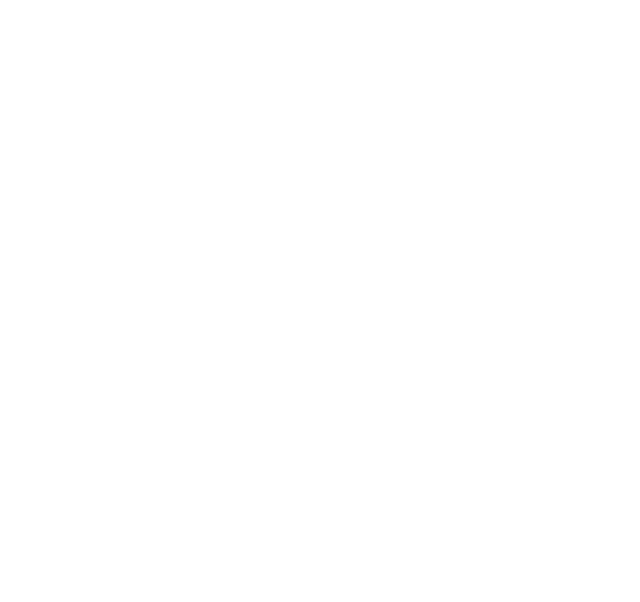
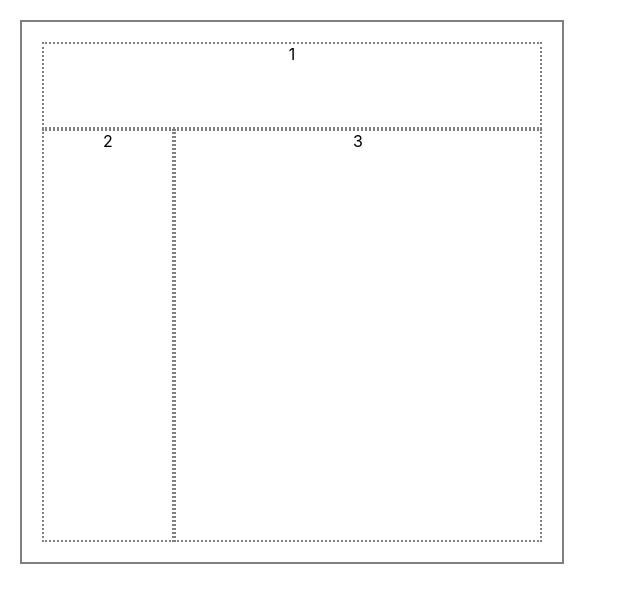
Before and after one commit to dogFootLog/comp-prj, a React (Create React App) app: page /css in a window 1280 px wide. Before the commit this address had no page. Shown: the top 602 px of the page, without its empty margins (0-640 px from the left). Built offline with nearby package versions, Linux system fonts and the light colour scheme.

Commit message:
[220512] CSS flex practice

```diff
--- a/src/component/hookTest/HookState.jsx
+++ b/src/component/hookTest/HookState.jsx
@@ -1,19 +1,22 @@
 import { useEffect, useState } from "react";
 
 const HookTest = () => {
-  const [counter, setCounter] = useState(0);
+  const [counter, setCounter] = useState({ num: 0 });
   useEffect(() => {
     const timer = setInterval(() => {
-      setCounter((prev) => prev + 1);
+      setCounter((prev) => {
+        const v = prev.num + 1;
+        return { num: v };
+      });
     }, 1000);
     return () => {
       clearInterval(timer);
-      alert(counter);
+      alert(counter.num);
     };
-  }, [counter]);
+  }, []);
   return (
     <div>
-      <p>{counter}</p>
+      <p>{counter.num}</p>
     </div>
   );
 };
--- /dev/null
+++ b/src/layouts/cssTest/CT0512.css
@@ -0,0 +1,36 @@
+.container {
+  width: 500px;
+  height: 500px;
+  border: 2px solid gray;
+  padding: 20px;
+  display: flex;
+  flex-direction: column;
+}
+
+.item {
+  border: gray 2px dotted;
+}
+
+#item1 {
+  position: relative;
+  box-sizing: 100%;
+  height: 100px;
+  top: 0;
+}
+
+.main {
+  display: flex;
+  flex-direction: row;
+  width: 100%;
+  height: 100%;
+  justify-content: flex-end;
+  align-items: stretch;
+}
+
+#item2 {
+  flex-grow: 1;
+}
+
+#item3 {
+  flex-grow: 3;
+}
--- /dev/null
+++ b/src/layouts/cssTest/CT0512.jsx
@@ -0,0 +1,22 @@
+import "./CT0512.css";
+
+const CT0512 = () => {
+  return (
+    <div className="page-wrap">
+      <div className="container">
+        <div id="item1" className="item">
+          1
+        </div>
+        <div className="main">
+          <div id="item2" className="item">
+            2
+          </div>
+          <div id="item3" className="item">
+            3
+          </div>
+        </div>
+      </div>
+    </div>
+  );
+};
+export default CT0512;
--- /dev/null
+++ b/src/pages/CssPage.jsx
@@ -0,0 +1,11 @@
+import CT0512 from "@/layouts/cssTest/CT0512";
+
+const CssPage = () => {
+  return (
+    <>
+      <CT0512 />
+    </>
+  );
+};
+
+export default CssPage;
--- a/src/routes/Routes.js
+++ b/src/routes/Routes.js
@@ -5,6 +5,7 @@
 import DropdownPage from "@/pages/DropdownPage";
 import UseStatePage from "@/pages/UseStatePage";
 import UseRefPage from "@/pages/UseRefPage";
+import CssPage from "@/pages/CssPage";
 
 const Routes = () => {
   const route = [
@@ -14,6 +15,7 @@
     { path: "/dropdown", element: <DropdownPage /> },
     { path: "/useRef", element: <UseRefPage /> },
     { path: "/useState", element: <UseStatePage /> },
+    { path: "/css", element: <CssPage /> },
   ];
   const routes = useRoutes(route);
   return routes;
```
